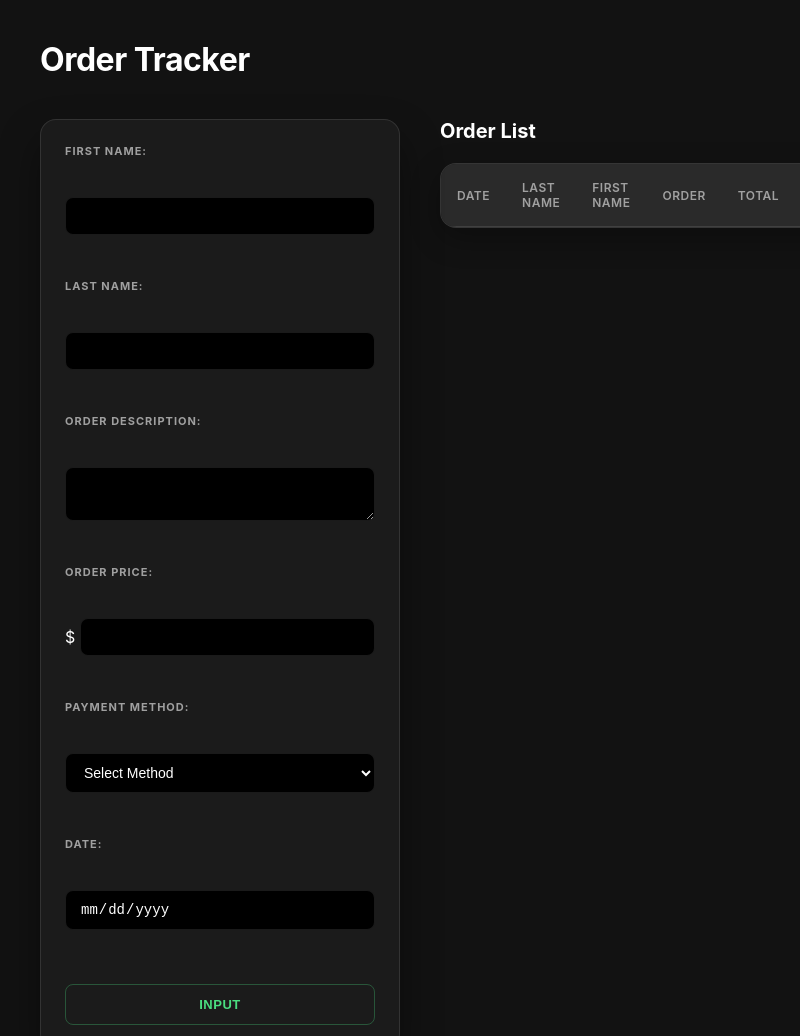
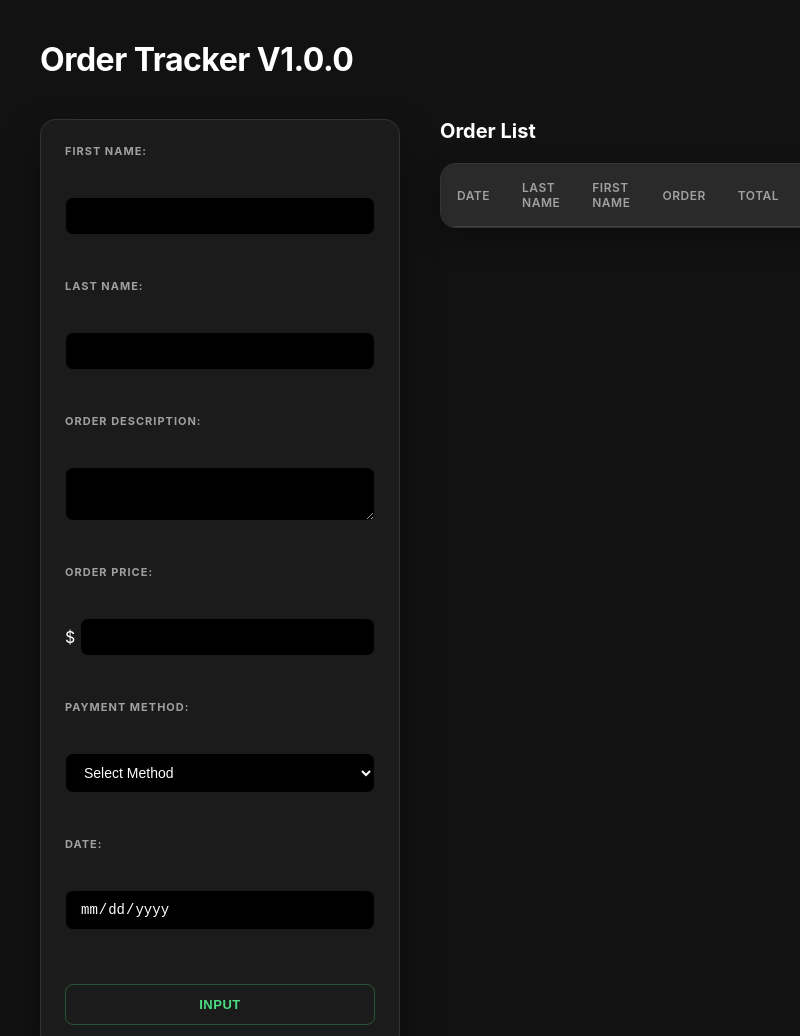
Before and after one commit to Jacob-Chamney/Order-Tracker, an Electron app: page index.html in a window 800 px wide. Shown: the top 1036 px of the page. Drawn offline with Linux system fonts and the light colour scheme; no server answers.

Commit message:
Update header to include version number

```diff
--- a/index.html
+++ b/index.html
@@ -7,7 +7,7 @@
   <link rel="stylesheet" href="styles.css">
 </head>
 <body>
-  <h1>Order Tracker</h1>
+  <h1>Order Tracker V1.0.0</h1>
   <div class="container">
     <div class="form-section">
       <form id="orderForm">
```
